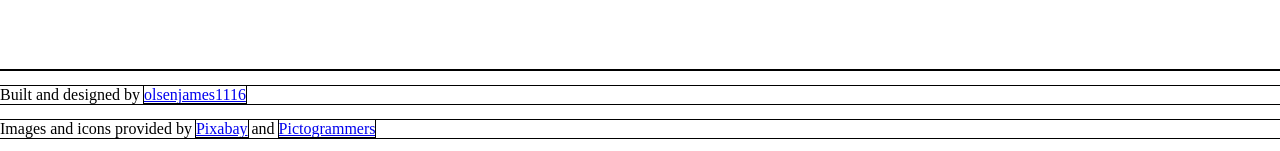
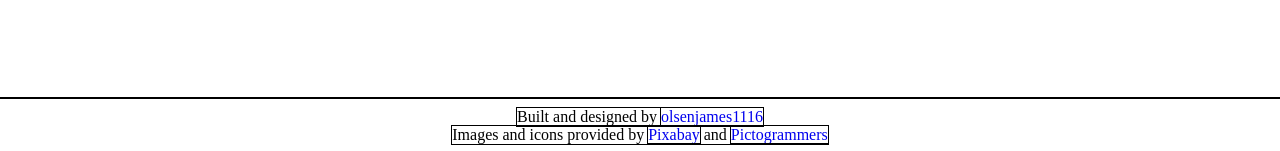
Before and after one commit to olsenjames1116/social-networking-app, a React (Create React App) app: page / in a window 1280 px wide. Shown: the part 646-797 px from the top of the page. Built offline with nearby package versions, Linux system fonts and the light colour scheme; no server answers.

Commit message:
Format structure of footer

```diff
--- a/src/App/App.js
+++ b/src/App/App.js
@@ -1,7 +1,7 @@
 import React from 'react';
 import RouteSwitch from '../RouteSwitch';
 import Header from '../components/header/Header/Header';
-import Footer from '../components/footer/Footer';
+import Footer from '../components/footer/Footer/Footer';
 import { useDispatch } from 'react-redux';
 import { logIn } from '../redux/state/isLoggedInSlice';
 import './App.css';
--- /dev/null
+++ b/src/components/footer/Author/Author.css
@@ -0,0 +1,7 @@
+div.footer > p.author {
+  margin: 0;
+}
+
+p.author > a {
+  text-decoration: none;
+}
--- a/src/components/footer/Author.js
+++ b/src/components/footer/Author/Author.js
@@ -1,8 +1,9 @@
 import React from 'react';
+import './Author.css';
 
 export default function Author() {
   return (
-    <p>
+    <p className="author">
       Built and designed by <a href="https://github.com/olsenjames1116">olsenjames1116</a>
     </p>
   );
--- /dev/null
+++ b/src/components/footer/Footer/Footer.css
@@ -0,0 +1,7 @@
+div.footer {
+  display: flex;
+  flex-direction: column;
+  align-items: center;
+  justify-content: center;
+  padding: 10px;
+}
--- a/src/components/footer/Footer.js
+++ b/src/components/footer/Footer/Footer.js
@@ -1,6 +1,7 @@
 import React from 'react';
-import Author from './Author';
-import Sources from './Sources';
+import Author from '../Author/Author';
+import Sources from '../Sources/Sources';
+import './Footer.css';
 
 export default function Footer() {
   return (
--- /dev/null
+++ b/src/components/footer/Sources/Sources.css
@@ -0,0 +1,7 @@
+div.footer > p.sources {
+  margin: 0;
+}
+
+p.sources > a {
+  text-decoration: none;
+}
--- a/src/components/footer/Sources.js
+++ b/src/components/footer/Sources/Sources.js
@@ -1,8 +1,9 @@
 import React from 'react';
+import './Sources.css';
 
 export default function Sources() {
   return (
-    <p>
+    <p className="sources">
       Images and icons provided by <a href="https://pixabay.com/">Pixabay</a> and{' '}
       <a href="https://pictogrammers.com/">Pictogrammers</a>
     </p>
```
